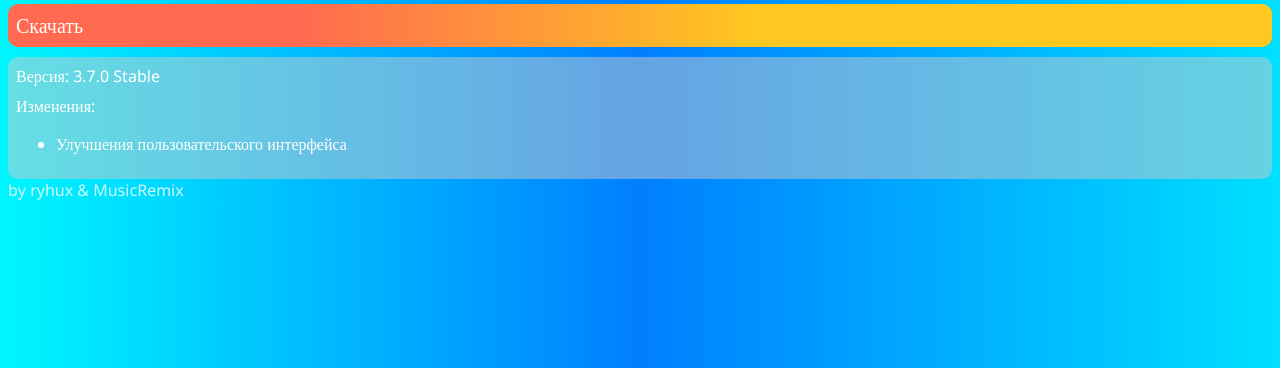
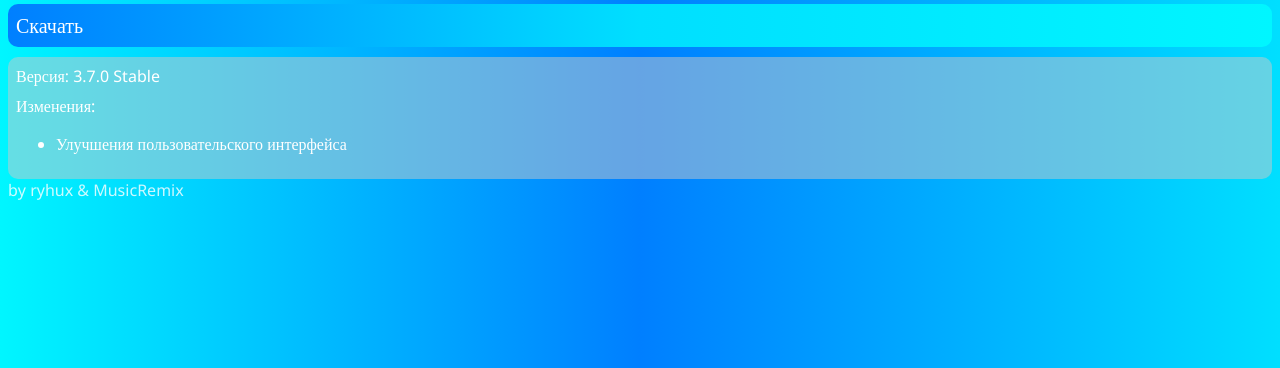
Before and after one commit to MusicRemix/musicremix.github.io, a plain HTML site: page index.html in a window 1280 px wide. Shown: the part 432-800 px from the top of the page. Drawn offline with nearby package versions, Linux system fonts and the light colour scheme.

Commit message:
Update index.html

```diff
--- a/index.html
+++ b/index.html
@@ -63,7 +63,7 @@ background: linear-gradient(90deg, rgba(0,246,255,1) 0%, rgba(0,127,255,1) 50%,
             font-size: 20px;
             border-radius: 10px;
             background: rgb(255,106,80);
-            background: linear-gradient(90deg, rgba(255,106,80,1) 23%, rgba(255,199,32,1) 59%);
+            background: linear-gradient(90deg, rgba(0,127,255,1) 0%, rgba(0,223,255,1) 50%, rgba(0,246,255,1) 100%);
 
         }
         .screenshot{
```
